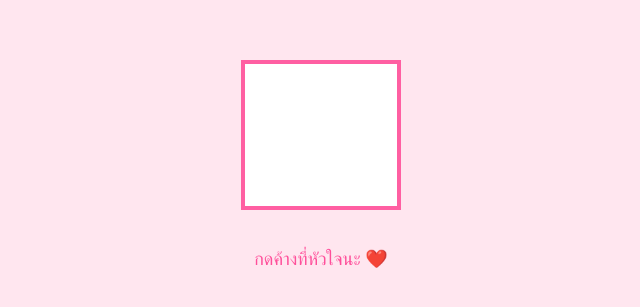
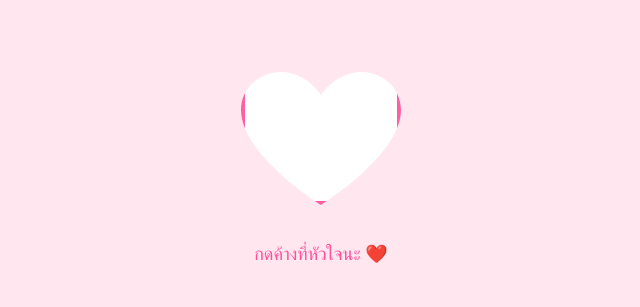
Before and after one commit to BBBeater/beatervalentine.github.io, a plain HTML site: page index.html in a window 1280 px wide. Shown: the part 235-542 px from the top of the page, without its empty margins (319-959 px from the left). Drawn offline with Linux system fonts and the light colour scheme.

Commit message:
Update index.html

```diff
--- a/index.html
+++ b/index.html
@@ -19,30 +19,19 @@
     .page { display: none; width: 100%; height: 100%; justify-content: center; align-items: center; flex-direction: column; }
     .page.active { display: flex; }
 
-    /* ---------- REAL HEART (Updated Shape) ---------- */
+    /* ---------- REAL HEART (Fixed Path) ---------- */
     .heart-wrap { text-align: center; }
 
     .heart {
       position: relative;
       width: 160px;
-      height: 150px;
-      background: #ffffff; /* พื้นหลังสีขาวเผื่อเห็นขอบ */
+      height: 140px;
+      background: #ffffff;
       border: 4px solid #ff5fa2;
-      /* ใช้ clip-path เพื่อสร้างรูปหัวใจที่แท้จริง */
-      clip-path: path(
-  'M80 150
-   C80 150 0 90 0 50
-   C0 20 25 0 50 0
-   C65 0 80 15 80 15
-   C80 15 95 0 110 0
-   C135 0 160 20 160 50
-   C160 90 80 150 80 150
-   Z'
-);
+      /* ปรับพิกัดใหม่ให้กระชับ ไม่แลบออกข้าง */
+      clip-path: path('M80 140 C80 140 160 90 160 45 C160 15 125 -5 95 15 C85 22 80 30 80 30 C80 30 75 22 65 15 C35 -5 0 15 0 45 C0 90 80 140 80 140 Z');
       overflow: hidden;
     }
-
-    /* ลบส่วน ::before และ ::after ของเดิมออกเพราะใช้ clip-path แทนแล้ว */
 
     .fill {
       position: absolute;
@@ -73,7 +62,7 @@
       display: flex;
       gap: 20px;
       justify-content: center;
-      align-items: center; /* เพิ่มเพื่อให้ปุ่มอยู่กึ่งกลางกันเวลา Yes ขยาย */
+      align-items: center;
     }
 
     button {
@@ -120,7 +109,7 @@
     let interval = null;
 
     function startHold(e) {
-      if (e.type === 'touchstart') e.preventDefault(); // กันจอเลื่อนบนมือถือ
+      if (e.type === 'touchstart') e.preventDefault();
       if (interval) return;
       interval = setInterval(() => {
         progress += 2;
@@ -155,7 +144,7 @@
     });
 
     yesBtn.addEventListener('click', () => {
-      document.body.innerHTML = '<h1 style="color:#ff4f9a; text-align:center; width:100%;">เย้!! 💖 เป็นแฟนกันแล้ว</h1>';
+      document.body.innerHTML = '<h1 style="color:#ff4f9a; text-align:center; width:100%; margin-top: 40vh;">เย้!! 💖 เป็นแฟนกันแล้ว</h1>';
     });
   </script>
 
```
